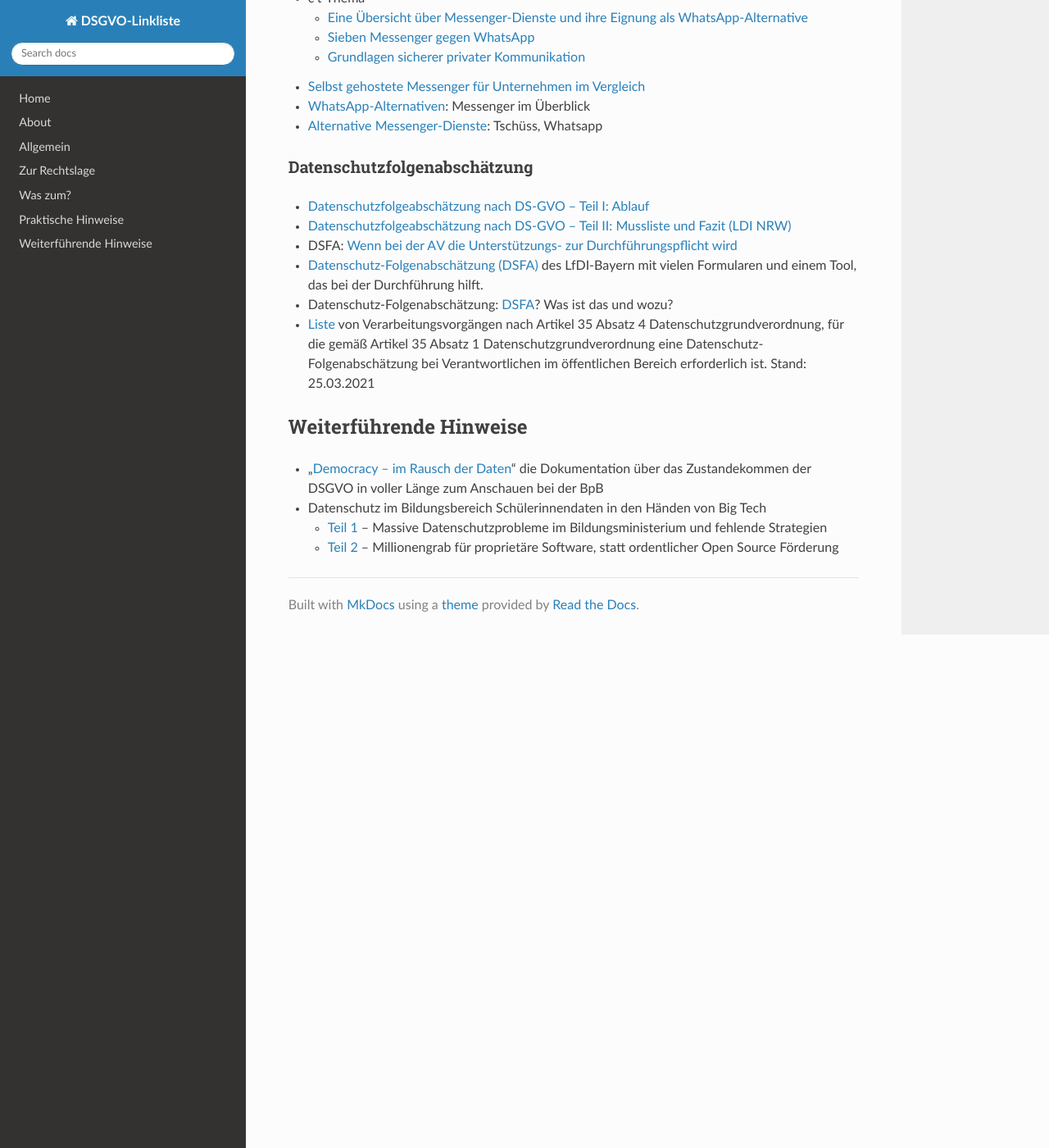
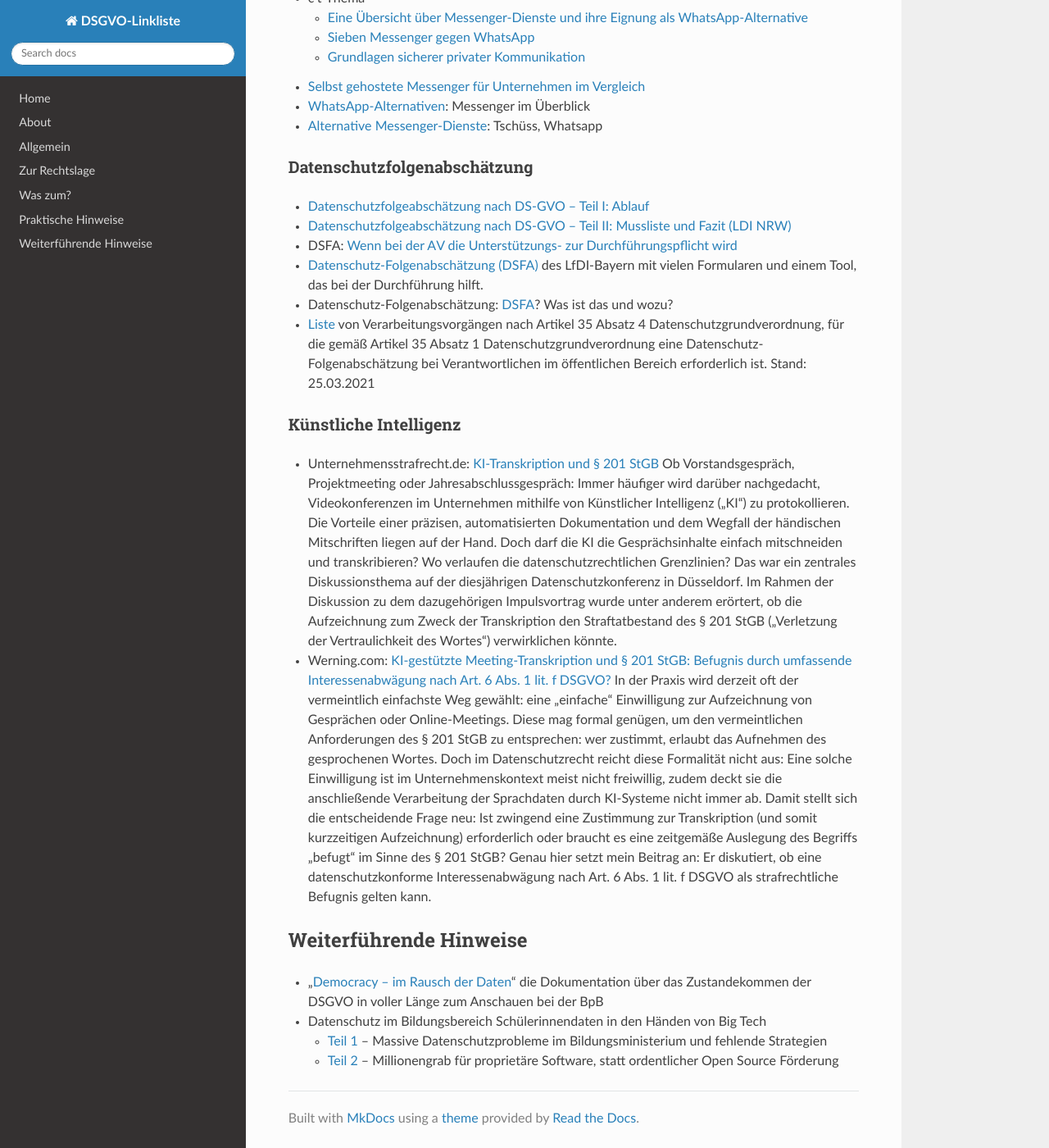
Before and after one commit to jrselzer/DSGVO-Linkliste, an MkDocs documentation site: the page built from docs/Linkliste.md, in a window 1280 px wide and 1400 px high, scrolled down 24319 px. Shown: the whole window at 82% size. Built offline with MkDocs 1.6.1, drawn with Linux system fonts in a browser that asks for light colours; nearby versions of some CDN libraries.

```diff
--- a/docs/Linkliste.md
+++ b/docs/Linkliste.md
@@ -864,6 +864,12 @@
 * Datenschutz-Folgenabschätzung: [DSFA](https://www.adorgasolutions.de/datenschutz-folgenabschaetzung/)? Was ist das und wozu?
 * [Liste](https://www.datenschutz.bremen.de/sixcms/media.php/13/Liste%20von%20Verarbeitungsvorg%E4ngen%20nach%20Artikel%2035.pdf) von Verarbeitungsvorgängen nach Artikel 35 Absatz 4 Datenschutzgrundverordnung, für die gemäß Artikel 35 Absatz 1 Datenschutzgrundverordnung eine Datenschutz-Folgenabschätzung bei Verantwortlichen im öffentlichen Bereich erforderlich ist. Stand: 25.03.2021
 
+### Künstliche Intelligenz
+
+* Unternehmensstrafrecht.de: [KI-Transkription und § 201 StGB](https://www.unternehmensstrafrecht.de/ki-transkription-und-%C2%A7-201-stgb/) Ob Vorstandsgespräch, Projektmeeting oder Jahresabschlussgespräch: Immer häufiger wird darüber nachgedacht, Videokonferenzen im Unternehmen mithilfe von Künstlicher Intelligenz („KI“) zu protokollieren. Die Vorteile einer präzisen, automatisierten Dokumentation und dem Wegfall der händischen Mitschriften liegen auf der Hand. Doch darf die KI die Gesprächsinhalte einfach mitschneiden und transkribieren? Wo verlaufen die datenschutzrechtlichen Grenzlinien? Das war ein zentrales Diskussionsthema auf der diesjährigen Datenschutzkonferenz in Düsseldorf. Im Rahmen der Diskussion zu dem dazugehörigen Impulsvortrag wurde unter anderem erörtert, ob die Aufzeichnung zum Zweck der Transkription den Straftatbestand des § 201 StGB („Verletzung der Vertraulichkeit des Wortes“) verwirklichen könnte.
+* Werning.com: [KI-gestützte Meeting-Transkription und § 201 StGB: Befugnis durch umfassende Interessenabwägung nach Art. 6 Abs. 1 lit. f DSGVO?](https://www.werning.com/fileadmin/KI-gest%C3%BCtzte_Meeting-Transkription_und__%E2%80%AF201_StGB.pdf) In der Praxis wird derzeit oft der vermeintlich einfachste Weg gewählt: eine „einfache“ Einwilligung zur Aufzeichnung von Gesprächen oder Online-Meetings. Diese mag formal genügen, um den vermeintlichen Anforderungen des § 201 StGB zu entsprechen: wer zustimmt, erlaubt das Aufnehmen des gesprochenen Wortes. Doch im Datenschutzrecht reicht diese Formalität nicht aus: Eine solche Einwilligung ist im Unternehmenskontext meist nicht freiwillig, zudem deckt sie die anschließende Verarbeitung der Sprachdaten durch KI-Systeme nicht immer ab. Damit stellt sich die entscheidende Frage neu: Ist zwingend eine Zustimmung zur Transkription (und somit kurzzeitigen Aufzeichnung) erforderlich oder braucht es eine zeitgemäße Auslegung des Begriffs „befugt“ im Sinne des § 201 StGB? Genau hier setzt mein Beitrag an: Er diskutiert, ob eine datenschutzkonforme Interessenabwägung nach Art. 6 Abs. 1 lit. f DSGVO als strafrechtliche Befugnis gelten kann.
+
+
 Weiterführende Hinweise
 -----------------------
 
```
